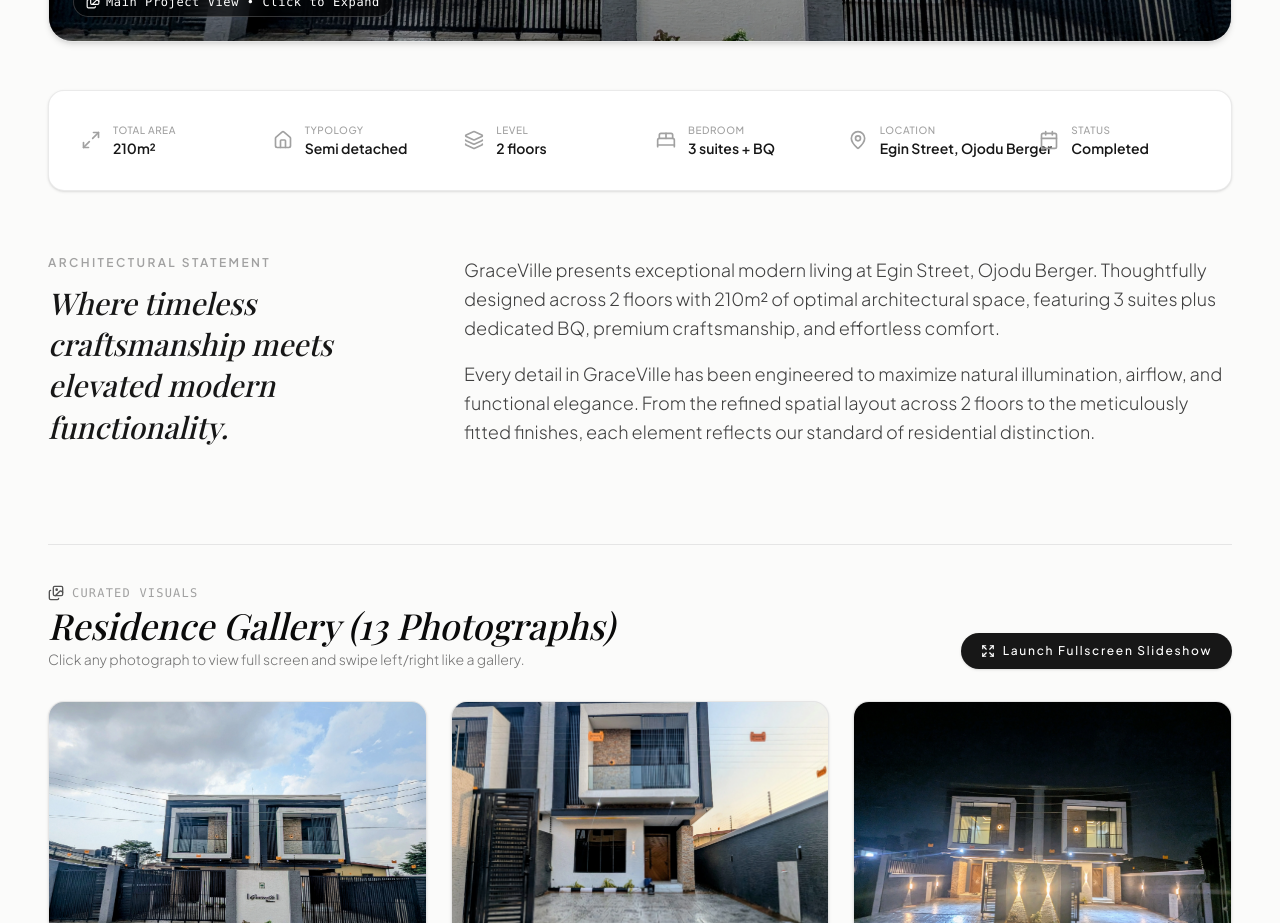
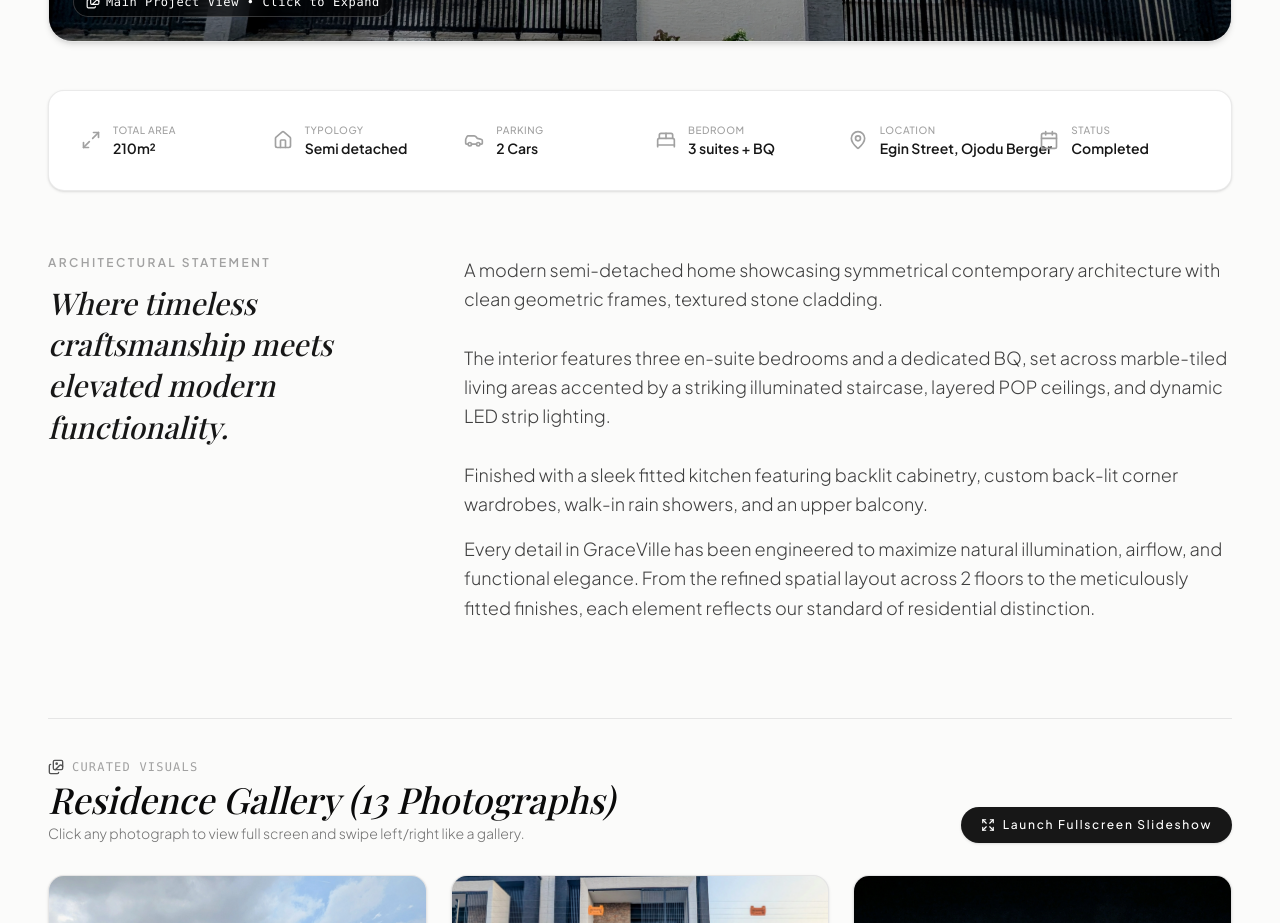
Before and after one commit to AbdurrahmanOdusanya/B-G-PROJECTS-, a Next.js app: page /projects/graceville in a window 1280 px wide. Shown: the part 780-1703 px from the top of the page. Built offline with nearby package versions, Linux system fonts and the light colour scheme; a web font is replaced by a local one.

Commit message:
feat: update project details to include parking info
Replaced floor information with parking details in the project UI and updated the project data schema. Added whitespace formatting support for project descriptions to improve readability.

```diff
--- a/app/projects/[slug]/ProjectDetailClient.tsx
+++ b/app/projects/[slug]/ProjectDetailClient.tsx
@@ -9,7 +9,7 @@ import {
   ArrowRight,
   BedDouble,
   Home,
-  Layers,
+  Car,
   Maximize2,
   MapPin,
   Calendar,
@@ -163,10 +163,10 @@ export default function ProjectDetailClient({ project }: ProjectDetailClientProp
             </div>
 
             <div className="flex items-center space-x-3 p-2">
-              <Layers className="w-5 h-5 text-neutral-400 shrink-0" />
+              <Car className="w-5 h-5 text-neutral-400 shrink-0" />
               <div>
-                <div className="text-[10px] uppercase font-inter tracking-wider text-neutral-400">Level</div>
-                <div className="text-sm font-semibold text-neutral-900">{project.floors}</div>
+                <div className="text-[10px] uppercase font-inter tracking-wider text-neutral-400">Parking</div>
+                <div className="text-sm font-semibold text-neutral-900">{project.parking || '2 Cars'}</div>
               </div>
             </div>
 
@@ -209,7 +209,7 @@ export default function ProjectDetailClient({ project }: ProjectDetailClientProp
             </div>
 
             <div className="lg:col-span-8 space-y-4 text-neutral-700 text-base sm:text-lg font-light leading-relaxed">
-              <p>{project.description}</p>
+              <p className="whitespace-pre-line">{project.description}</p>
               <p>
                 Every detail in {project.name} has been engineered to maximize natural illumination, airflow,
                 and functional elegance. From the refined spatial layout across {project.floors} to the
--- a/components/FeaturedProjects.tsx
+++ b/components/FeaturedProjects.tsx
@@ -3,7 +3,7 @@ import React, { useState } from 'react';
 import Image from 'next/image';
 import Link from 'next/link';
 import { motion, AnimatePresence } from 'motion/react';
-import { X, ArrowRight, BedDouble, Home, Layers, Maximize2, Images, ExternalLink, Expand } from 'lucide-react';
+import { X, ArrowRight, BedDouble, Home, Car, Maximize2, Images, ExternalLink, Expand } from 'lucide-react';
 import { FEATURED_PROJECTS, Project } from '@/data/projects';
 import { RevealOnScroll } from './RevealOnScroll';
 import { ProjectGalleryLightbox } from './ProjectGalleryLightbox';
@@ -178,11 +178,11 @@ export function FeaturedProjects({ onEnquireForProject }: FeaturedProjectsProps)
                   </div>
 
                   <div className="flex items-center space-x-2.5 sm:space-x-3">
-                    <Layers className="w-4 h-4 sm:w-5 sm:h-5 text-neutral-400 shrink-0" />
+                    <Car className="w-4 h-4 sm:w-5 sm:h-5 text-neutral-400 shrink-0" />
                     <div>
-                      <div className="text-[9px] sm:text-[10px] uppercase tracking-wider font-inter text-neutral-400">Level</div>
+                      <div className="text-[9px] sm:text-[10px] uppercase tracking-wider font-inter text-neutral-400">Parking</div>
                       <div className="text-xs sm:text-sm font-semibold text-neutral-900">
-                        {typeof selectedProject.floors === 'number' ? `${selectedProject.floors} floors` : selectedProject.floors}
+                        {selectedProject.parking || '2 Cars'}
                       </div>
                     </div>
                   </div>
@@ -211,7 +211,7 @@ export function FeaturedProjects({ onEnquireForProject }: FeaturedProjectsProps)
                   <h4 className="text-xs font-inter font-semibold tracking-[0.16em] text-neutral-400 mb-3">
                     Architectural Profile
                   </h4>
-                  <p className="text-neutral-700 font-inter text-base sm:text-lg leading-relaxed font-light">
+                  <p className="text-neutral-700 font-inter text-base sm:text-lg leading-relaxed font-light whitespace-pre-line">
                     {selectedProject.description}
                   </p>
                 </div>
--- a/data/projects.ts
+++ b/data/projects.ts
@@ -9,7 +9,8 @@ export interface Project {
   bedrooms: number | string;
   bathrooms?: number;
   typology: 'Detached' | 'Semi-Detached' | 'Semi detached' | string;
-  floors: number | string;
+  floors?: number | string;
+  parking: string;
   size: string;
   tagline: string;
   description: string;
@@ -33,9 +34,11 @@ export const FEATURED_PROJECTS: Project[] = [
     bathrooms: 4,
     typology: 'Semi detached',
     floors: '2 floors',
+    parking: '2 Cars',
     size: '210m²',
     tagline: 'Refined semi-detached residence crafted for modern family living with timeless architectural elegance.',
-    description: 'GraceVille presents exceptional modern living at Egin Street, Ojodu Berger. Thoughtfully designed across 2 floors with 210m² of optimal architectural space, featuring 3 suites plus dedicated BQ, premium craftsmanship, and effortless comfort.',
+    description:
+      'A modern semi-detached home showcasing symmetrical contemporary architecture with clean geometric frames, textured stone cladding.\n\nThe interior features three en-suite bedrooms and a dedicated BQ, set across marble-tiled living areas accented by a striking illuminated staircase, layered POP ceilings, and dynamic LED strip lighting.\n\nFinished with a sleek fitted kitchen featuring backlit cabinetry, custom back-lit corner wardrobes, walk-in rain showers, and an upper balcony.',
     heroImage: '/assets/GraceVille/main.webp',
     secondaryImage: '/assets/GraceVille/1.webp',
     gallery: [
@@ -67,9 +70,11 @@ export const FEATURED_PROJECTS: Project[] = [
     bathrooms: 6,
     typology: 'Fully Detached',
     floors: '2 floors',
+    parking: 'Ample',
     size: '463m²',
     tagline: 'Expansive fully detached luxury residence featuring grand double-height volumes and private serene compound living.',
-    description: 'GraceVille Fully Detached stands as an iconic 463m² sanctuary at Egin Street, Ojodu Berger. Artfully designed across 2 levels of elevated luxury with 5 palatial suites plus dedicated BQ, expansive living salons, bespoke finishes, and secluded private grounds engineered for timeless comfort.',
+    description:
+      'A contemporary detached residence defined by striking charcoal finishes, textured stone cladding, and dramatic architectural lighting.\n\nThe interior offers four en-suite bedrooms, a dedicated private study, and an en-suite BQ, highlighted by high-gloss marble flooring, bespoke geometric POP ceilings, integrated LED ambient lights, and custom illuminated wardrobes.\n\nComplete with a modern island kitchen, a louvered private balcony, and an extensive stamped-concrete compound with ample multi-car parking.',
     heroImage: '/assets/GraceVille%20Detached/main.webp',
     secondaryImage: '/assets/GraceVille%20Detached/1.webp',
     gallery: [
@@ -100,6 +105,7 @@ export const FEATURED_PROJECTS: Project[] = [
     bathrooms: 6,
     typology: 'Detached',
     floors: 3,
+    parking: '4 Cars',
     size: '510 m²',
     tagline: 'Triple-tier geometric residence framed in pure white limestone and dark anodized bronze.',
     description: 'A multi-level private compound offering panoramic vistas, private elevator access to each floor, bespoke Italian Poliform joinery, and an exclusive rooftop contemplation terrace.',
@@ -119,6 +125,7 @@ export const FEATURED_PROJECTS: Project[] = [
     bathrooms: 5,
     typology: 'Semi-Detached',
     floors: 2,
+    parking: '3 Cars',
     size: '460 m²',
     tagline: 'Panoramic floor-to-ceiling glass sanctuary capturing unbroken ocean horizon sunsets.',
     description: 'The pinnacle of coastal modernist living. Features an internal Zen courtyard, bespoke Gaggenau culinary suite, and biometric private reception lobby.',
```
